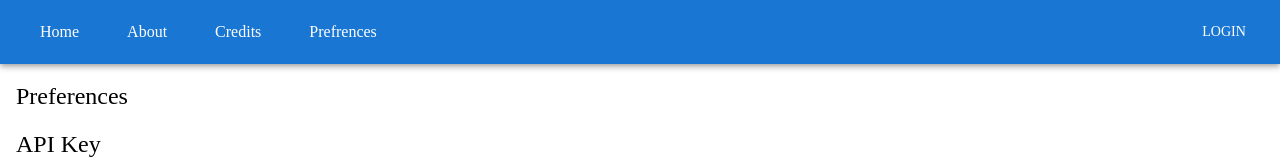
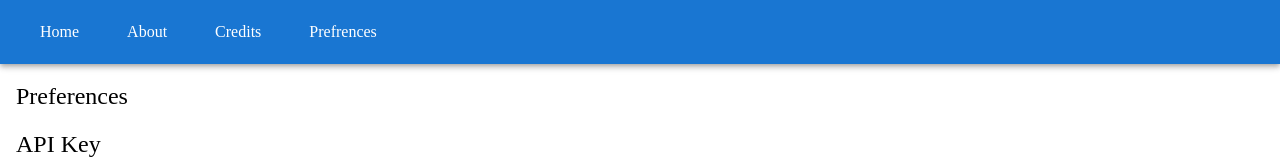
Before and after one commit to sukhmeetbawa/Awesome-AHP, a React (Vite) app in the folder frontend/: page /prefrences in a window 1280 px wide. Shown: the top 160 px of the page. Built offline with nearby package versions, Linux system fonts and the light colour scheme; a web font is replaced by a local one.

Commit message:
Remove login button as not used

```diff
--- a/frontend/src/components/NavigationBar.tsx
+++ b/frontend/src/components/NavigationBar.tsx
@@ -1,7 +1,7 @@
 import MenuIcon from "@mui/icons-material/Menu";
+
 import {
     AppBar,
-    Button,
     IconButton,
     List,
     ListItem,
@@ -98,9 +98,6 @@ const NavigationBar: React.FC = () => {
                         ))}
                     </List>
                 )}
-                <Button color="inherit" component={Link} to="/login">
-                    Login
-                </Button>
             </Toolbar>
         </AppBar>
     );
```
